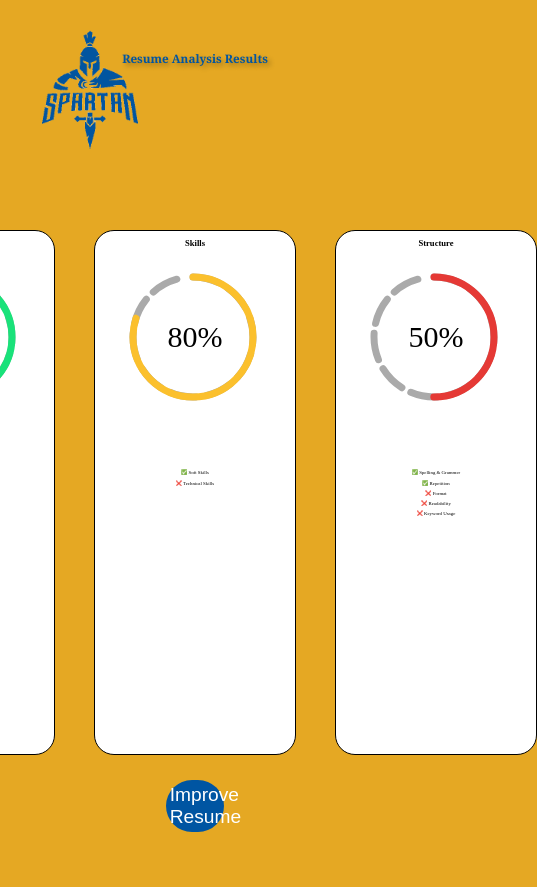
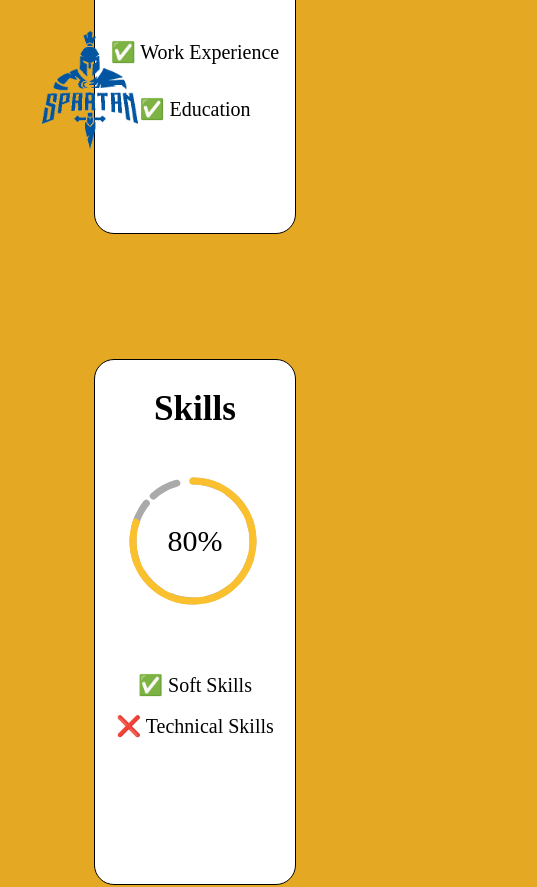
Before and after one commit to bhuvaneshsel/SpartanMatch, a React (Vite) app in the folder client/: page /resume-score in a window 390 px wide. Shown: the top 887 px of the page, 537 px wide, since content can reach past the window. Before the commit the page ends 860 px from the top, so only its background shows below. Built offline with nearby package versions, Linux system fonts and the light colour scheme.

Commit message:
refactor code into folders

```diff
--- a/client/src/ResumeScore.css
+++ b/client/src/components/ResumeScore/ResumeScore.css
@@ -8,15 +8,11 @@
 }
 
 .resume-score-header {
-    position: absolute;
-    top: 5vh;
-    left: 50%;
-    transform: translateX(-50%);
     text-align: center;
     margin: 0;
     color: #0055A2;
     text-shadow:  3px 3px 5px rgba(0, 0, 0, 0.3);
-    font-size: 1.5vw;
+    font-size: 1.5rem;
     font-weight: bold;
     font-family: Cambria, Cochin, Georgia, Times, 'Times New Roman', serif;
 }
@@ -29,8 +25,8 @@
     margin-top: 20vh;
     display: flex;
     flex-direction: row;
-    justify-content: center;
-    gap: 10vw;
+    justify-content: space-between;
+    gap: 50px;
 }
 
 
@@ -44,7 +40,7 @@
 .category-label {
     text-align: center;
     color: black;
-    font-size: 2.2vw;
+    font-size: 2.2rem;
     font-family:'Times New Roman', Times, serif;
     font-weight: bold;
 }
@@ -57,14 +53,14 @@
 .subcategory-label {
     text-align: center;
     color: black;
-    font-size: 1.25vw;
+    font-size: 1.25rem;
     font-family:'Times New Roman', Times, serif;
     font-weight: 500;
 }
 
 
 .scores-background-rectangle {
-    width: 15vw;
+    width: 20vw;
     height: 62vh;
     border-radius: 20px;
     border: 1px solid black;
@@ -86,3 +82,12 @@
     cursor: pointer;
     padding: 1vw;
 }
+
+@media (max-width: 800px) {
+    .resume-score-display-container {
+        display: flex;
+        flex-direction: column;
+        justify-content: space-between;
+        gap: 50px;
+    }
+}
--- a/client/src/ResumeScore.tsx
+++ b/client/src/components/ResumeScore/ResumeScore.tsx
@@ -1,7 +1,7 @@
 import { useState, useEffect } from 'react'
 import "./ResumeScore.css";
 import "./ScoresProgressCircle.css"
-import logo from "./logo.png"
+import logo from "../../../public/logo.png"
 import ScoresProgressCircle from './ScoresProgressCircle';
 import { useNavigate } from 'react-router-dom';
 
--- a/client/src/UploadJobDescription.tsx
+++ b/client/src/components/UploadJobDescription/UploadJobDescription.tsx
@@ -1,6 +1,6 @@
 import { useState, useEffect } from 'react';
 import "./UploadJobDescription.css";
-import logo from "./logo.png"
+import logo from "../../../public/logo.png"
 import axios from 'axios';
 import { useNavigate } from 'react-router-dom';
 
--- a/client/src/components/react-pdf-higlighter.ts
+++ /dev/null
@@ -1 +0,0 @@
-export * from "../components/react-pdf-highlighter-components"
--- a/client/src/main.tsx
+++ b/client/src/main.tsx
@@ -2,8 +2,8 @@ import { StrictMode } from 'react'
 import { createRoot } from 'react-dom/client'
 import {createBrowserRouter, RouterProvider} from "react-router-dom"
 import UploadResume from './components/UploadResume/UploadResume.tsx'
-import UploadJobDescription from './UploadJobDescription.tsx'
-import ResumeScore from './ResumeScore.tsx'
+import UploadJobDescription from './components/UploadJobDescription/UploadJobDescription.tsx'
+import ResumeScore from './components/ResumeScore/ResumeScore.tsx'
 import ResumeImprovements from './components/ResumeImprovements/ResumeImprovements.tsx'
 
 
```
Also changed, not shown: client/src/components/ResumeScore/ScoresProgressCircle.css (renamed from client/src/ScoresProgressCircle.css), client/src/components/ResumeScore/ScoresProgressCircle.tsx (renamed from client/src/ScoresProgressCircle.tsx), client/src/components/UploadJobDescription/UploadJobDescription.css (renamed from client/src/UploadJobDescription.css), client/src/logo.png (deleted).
